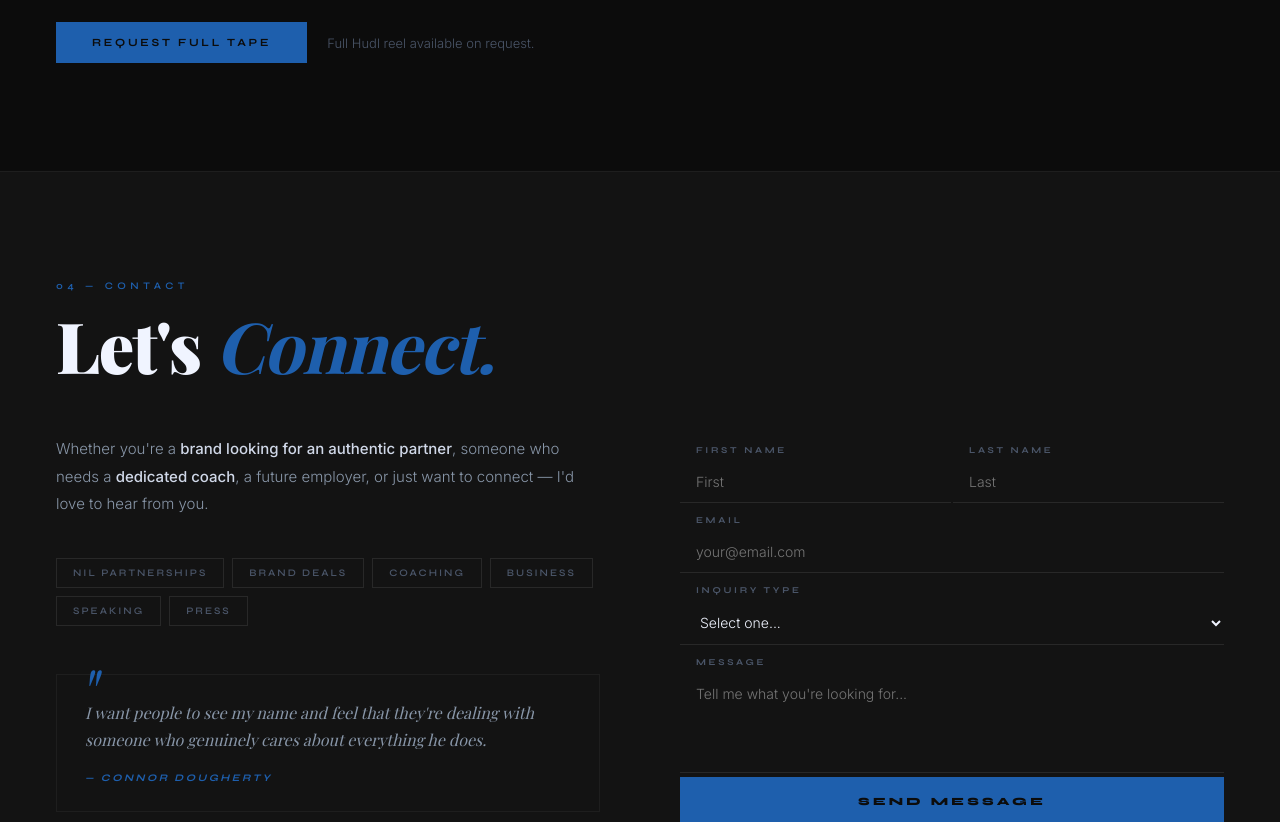
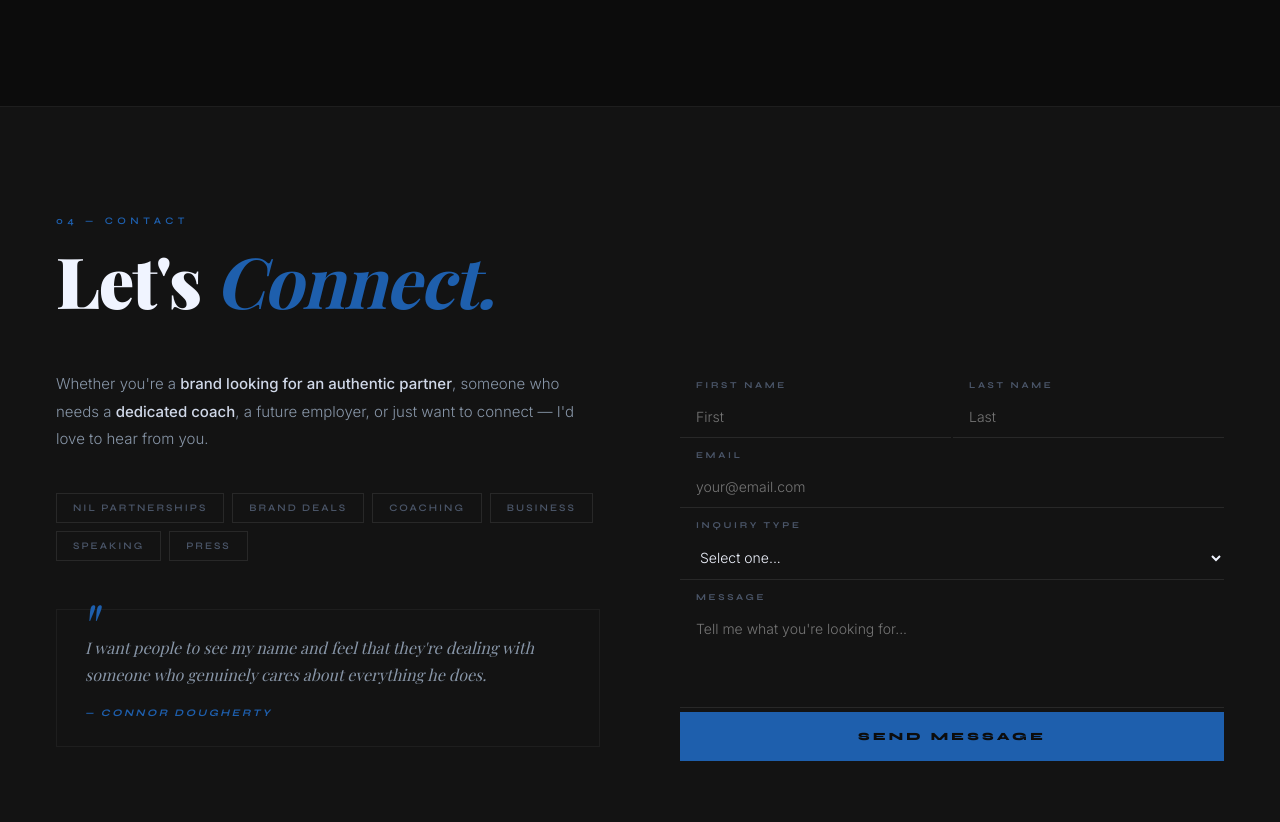
Before and after one commit to aiashtonlogan/ConnorDougherty, a plain HTML site: page index.html in a window 1280 px wide. Shown: the part 5251-6073 px from the top of the page. Drawn offline with nearby package versions, Linux system fonts and the light colour scheme; a web font is replaced by a local one.

Commit message:
remove request full tape and hudl reel cta

```diff
--- a/index.html
+++ b/index.html
@@ -1125,10 +1125,7 @@ footer {
       </div>
     </div>
 
-    <div class="hl-cta-row fade-in">
-      <a href="#contact" class="btn-solid">Request Full Tape</a>
-      <p>Full Hudl reel available on request.</p>
-    </div>
+
   </div>
 </section>
 
```
